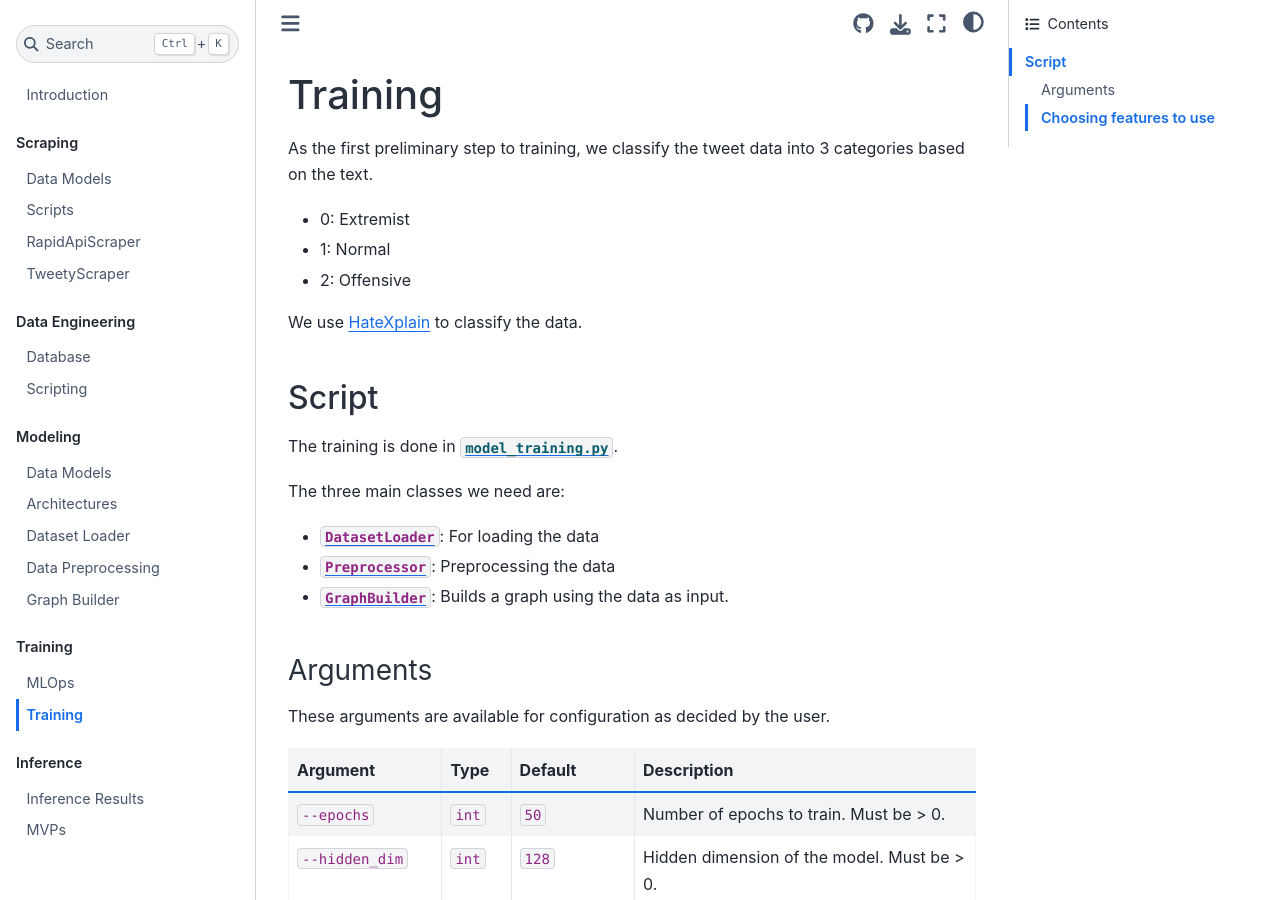
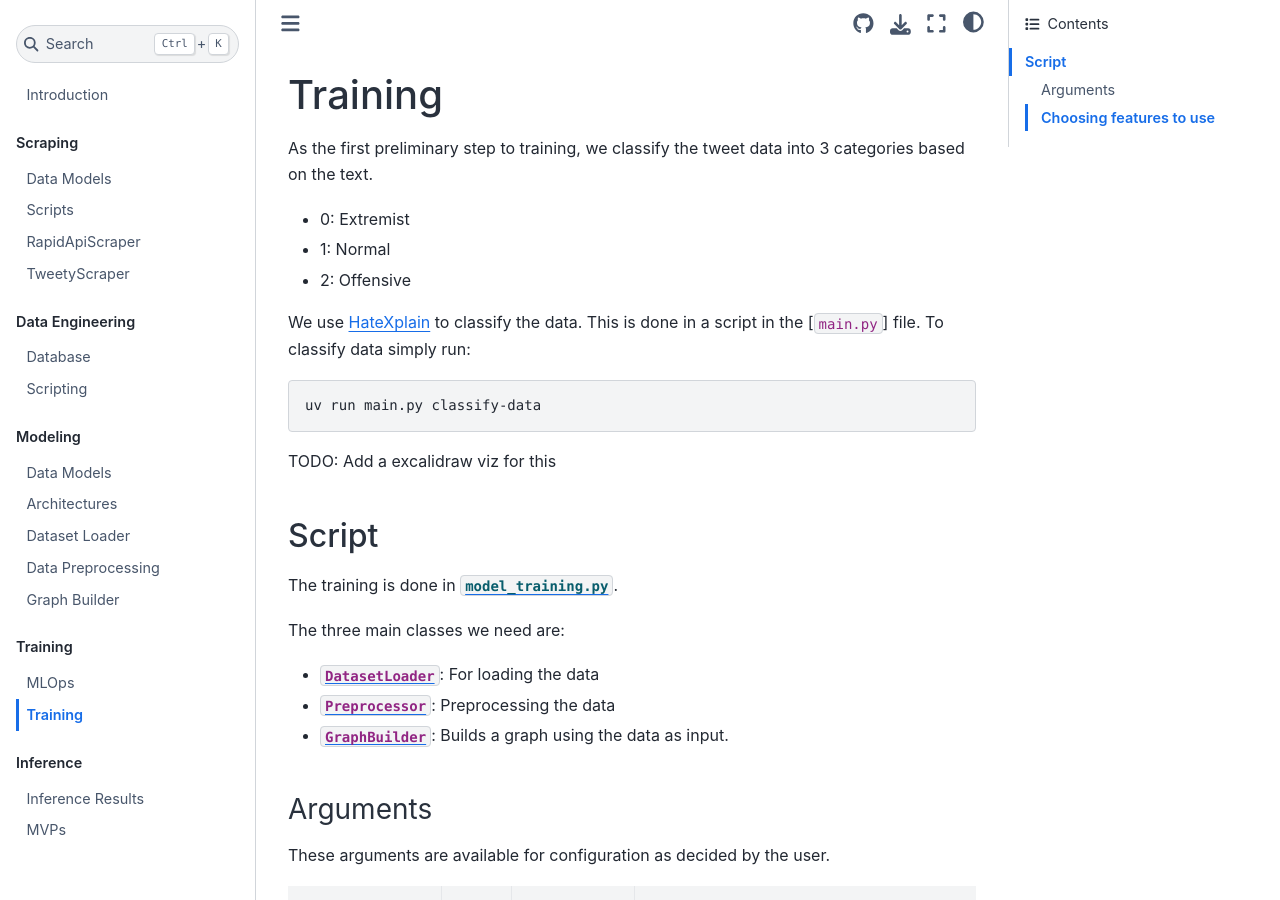
Before and after one commit to iragca/capstone-project-2, a Jupyter Book: the page built from docs/content/training/Training.md, in a window 1280 px wide and 900 px high. Built offline with Jupyter Book 1.0.4 settings and Sphinx 7.4.7 and the Sphinx Book theme 1.1.4, drawn with Linux system fonts in a browser that asks for light colours.

Commit message:
docs: clarify data classification process in training documentation

````diff
--- a/docs/content/training/Training.md
+++ b/docs/content/training/Training.md
@@ -6,7 +6,13 @@ As the first preliminary step to training, we classify the tweet data into 3 cat
 - 1: Normal
 - 2: Offensive
 
-We use [HateXplain](https://huggingface.co/Hate-speech-CNERG/bert-base-uncased-hatexplain) to classify the data.
+We use [HateXplain](https://huggingface.co/Hate-speech-CNERG/bert-base-uncased-hatexplain) to classify the data. This is done in a script in the [`main.py`] file. To classify data simply run:
+
+```bash
+uv run main.py classify-data
+```
+
+TODO: Add a excalidraw viz for this
 
 ## Script
 
````
